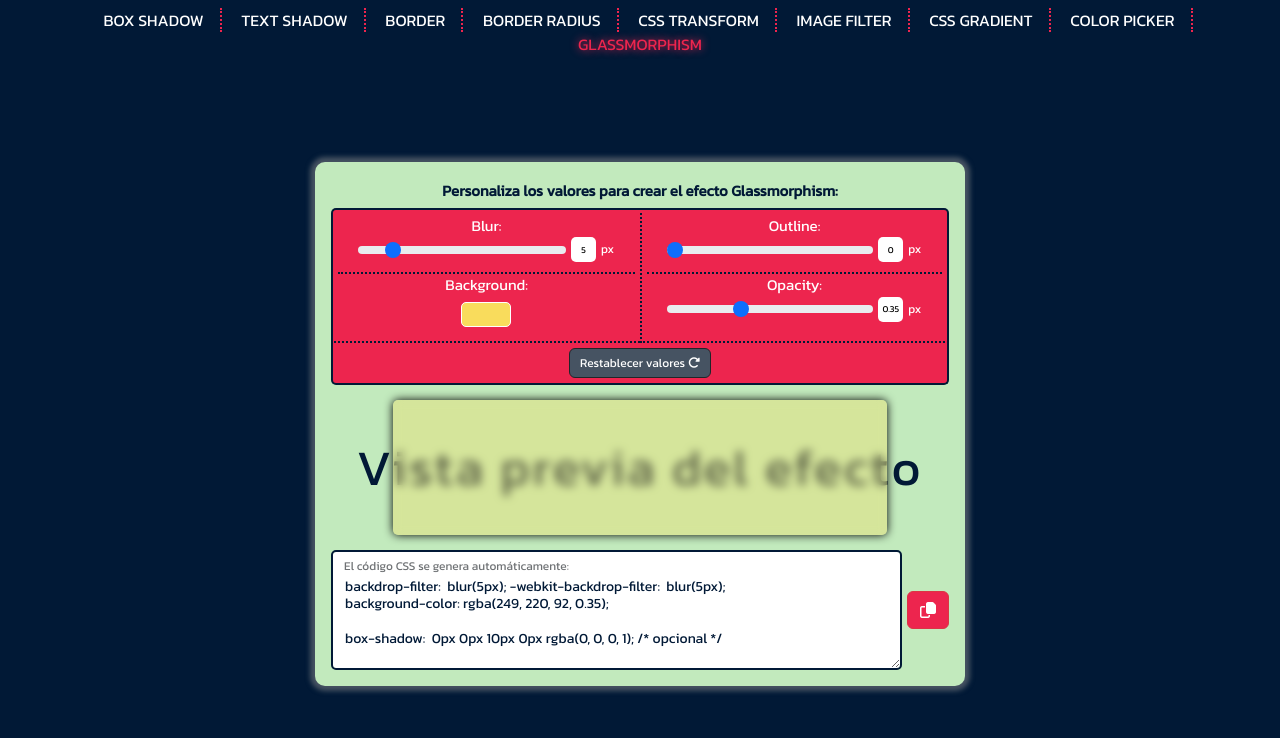
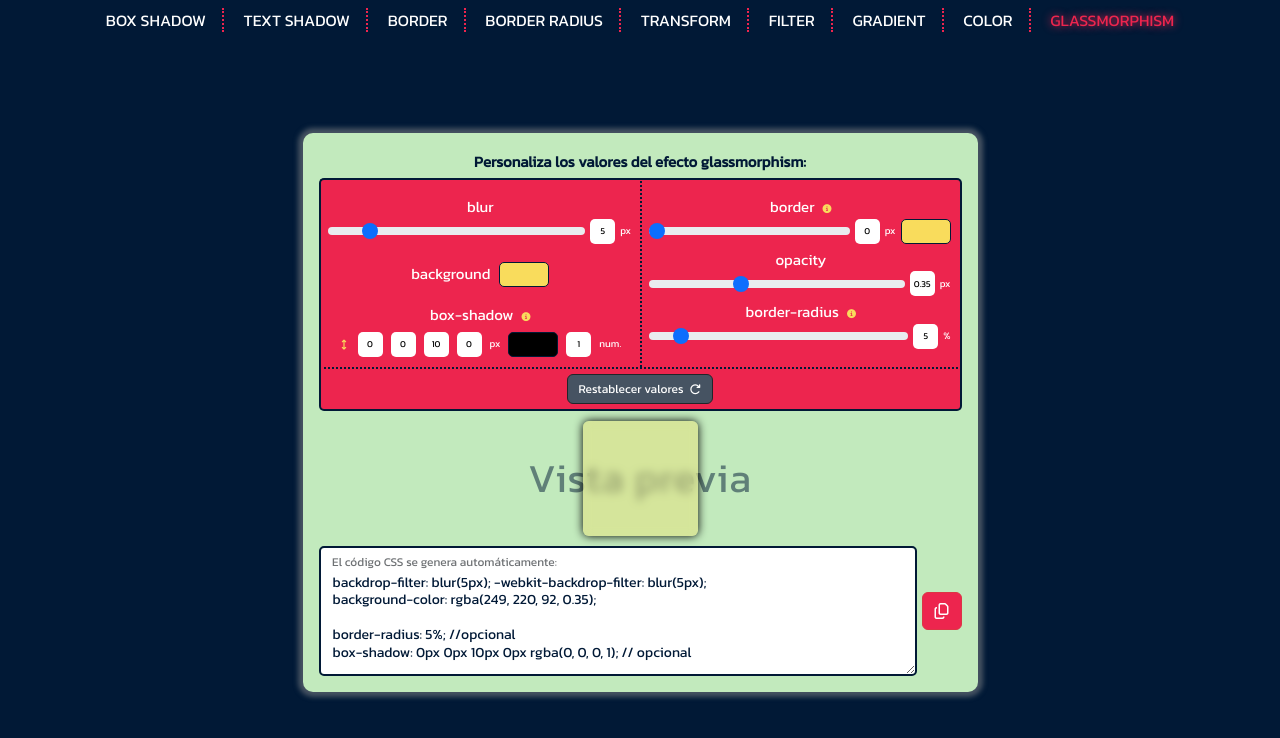
Before and after one commit to MauricioBarrueta/glassmorphismGenerator, a website: page index.html in a window 1280 px wide. Drawn offline with nearby package versions, Linux system fonts and the light colour scheme.

Commit message:
Cambios generales en diseño del sitio

```diff
--- a/index.html
+++ b/index.html
@@ -4,8 +4,8 @@
     <meta charset="UTF-8">
     <meta name="viewport" content="width=device-width, initial-scale=1.0">
 
-    <link href="https://cdn.jsdelivr.net/npm/bootstrap@5.3.2/dist/css/bootstrap.min.css" rel="stylesheet" integrity="sha384-T3c6CoIi6uLrA9TneNEoa7RxnatzjcDSCmG1MXxSR1GAsXEV/Dwwykc2MPK8M2HN" crossorigin="anonymous">
-    <link rel="stylesheet" href="https://cdnjs.cloudflare.com/ajax/libs/font-awesome/6.4.2/css/all.min.css" integrity="sha512-z3gLpd7yknf1YoNbCzqRKc4qyor8gaKU1qmn+CShxbuBusANI9QpRohGBreCFkKxLhei6S9CQXFEbbKuqLg0DA==" crossorigin="anonymous" referrerpolicy="no-referrer" />
+    <link href="https://cdn.jsdelivr.net/npm/bootstrap@5.3.8/dist/css/bootstrap.min.css" rel="stylesheet" integrity="sha384-sRIl4kxILFvY47J16cr9ZwB07vP4J8+LH7qKQnuqkuIAvNWLzeN8tE5YBujZqJLB" crossorigin="anonymous">
+    <link rel="stylesheet" href="https://cdnjs.cloudflare.com/ajax/libs/font-awesome/7.0.1/css/all.min.css" integrity="sha512-2SwdPD6INVrV/lHTZbO2nodKhrnDdJK9/kg2XD1r9uGqPo1cUbujc+IYdlYdEErWNu69gVcYgdxlmVmzTWnetw==" crossorigin="anonymous" referrerpolicy="no-referrer" />
     <link rel="stylesheet" href="src/scss/styles.css">
     <title>Style Generator: Glassmorphism Effect</title>
     <link rel="icon" type="image/x-icon" href="src/img/favicon.ico">
@@ -16,45 +16,74 @@
         <a href="https://mauriciobarrueta.github.io/textShadowGenerator/">Text Shadow</a>
         <a href="https://mauriciobarrueta.github.io/borderGenerator/">Border</a>
         <a href="https://mauriciobarrueta.github.io/borderRadiusGenerator/">Border Radius</a>
-        <a href="https://mauriciobarrueta.github.io/transformGenerator/">CSS Transform</a>
-        <a href="https://mauriciobarrueta.github.io/filterGenerator/">Image Filter</a>
-        <a href="https://mauriciobarrueta.github.io/gradientBgGenerator/">CSS Gradient</a>
-        <a href="https://mauriciobarrueta.github.io/rgbaHexGenerator/">Color Picker</a>
+        <a href="https://mauriciobarrueta.github.io/transformGenerator/">Transform</a>
+        <a href="https://mauriciobarrueta.github.io/filterGenerator/">Filter</a>
+        <a href="https://mauriciobarrueta.github.io/gradientBgGenerator/">Gradient</a>
+        <a href="https://mauriciobarrueta.github.io/rgbaHexGenerator/">Color</a>
         <a class="active">Glassmorphism</a>
       </nav>
 
     <div class="container">
         <div class="card-container">
-            <span id="title">Personaliza los valores para crear el efecto Glassmorphism:</span>
+            <span id="title">Personaliza los valores del efecto glassmorphism:</span>
             <div class="effect-options">
                 <div class="column">
                     <div class="input-group">
-                        <label for="blurRange" class="form-label">Blur:</label>
-                        <input type="range" class="form-range" min="0" max="35" step="1" value="5" id="blurRange" oninput="blurVal.value=blurRange.value">
-                        <input type="number" id="blurVal" min="0" max="35" value="5" oninput="blurRange.value=blurVal.value"><span>px</span>
+                        <label for="blurRange" class="form-label">blur</label>
+                        <div class="input-row">
+                            <input type="range" class="form-range" min="0" max="35" step="1" value="5" id="blurRange" oninput="blurVal.value=blurRange.value">
+                            <input type="number" id="blurVal" min="0" max="35" value="5" oninput="blurRange.value=blurVal.value"><span>px</span>
+                        </div>
                     </div>
-                    <div class="input-group">
-                        <label for="bgColor" class="form-label">Background:</label>
+                    <div class="input-group bg-value">
+                        <label for="bgColor" class="form-label">background</label>
                         <input type="color" id="bgColor" value="#F9DC5C">
+                    </div>
+                    <div class="input-group bg-value bs">
+                        <label class="form-label">box-shadow<small title="Opcional">&#xf05a;</small></label>
+                        <div class="shadow-values">
+                            <i class="fa-solid fa-arrows-up-down m-0" title="Usa las teclas ↑↓"></i>
+                            <input type="number" id="hShadow" min="-100" max="100" step="1" title="Horizontal">
+                            <input type="number" id="vShadow" min="-100" max="100" step="1" title="Vertical">
+                            <input type="number" id="bShadow" min="0" max="100" step="1" title="Blur">
+                            <input type="number" id="sShadow" min="0" max="100" step="1" title="Spread">
+                            <span>px</span>
+                            <input type="color" id="dsColor" value="#000000" class="mt-0">
+                            <input type="number" id="oShadow" min="0" max="1" step="0.1" title="Opacidad"><span>num.</span>
+                        </div>
                     </div>
                 </div>
                 <div class="column">
                     <div class="input-group">
-                        <label for="outlineRange" class="form-label">Outline:</label>
-                        <input type="range" class="form-range" min="0" max="20" step="1" value="0" id="outlineRange" oninput="outlineVal.value=outlineRange.value">
-                        <input type="number" id="outlineVal" min="0" max="20" value="0" step="0" oninput="outlineRange.value=outlineVal.value"><span>px</span>
+                        <label for="outlineRange" class="form-label">border<small title="Opcional">&#xf05a;</small></label>
+                        <div class="input-row">
+                            <input type="range" class="form-range" min="0" max="35" step="1" value="0" id="outlineRange" oninput="outlineVal.value=outlineRange.value">
+                            <input type="number" id="outlineVal" min="0" max="35" value="0" step="1" oninput="outlineRange.value=outlineVal.value"><span>px</span>
+                            <input class="mt-0" type="color" id="borderColor" value="#F9DC5C">
+                        </div>
                     </div>
                     <div class="input-group">
-                        <label for="opacityRange" class="form-label">Opacity:</label>
-                        <input type="range" class="form-range" min="0" max="1" step="0.05" value="0" id="opacityRange" oninput="opacityVal.value=opacityRange.value">
-                        <input type="number" id="opacityVal" min="0" max="1" value="0" step="0.05" oninput="opacityRange.value=opacityVal.value"><span>px</span>
+                        <label for="opacityRange" class="form-label">opacity</label>
+                        <div class="input-row">
+                            <input type="range" class="form-range" min="0" max="1" step="0.05" value="0" id="opacityRange" oninput="opacityVal.value=opacityRange.value">
+                            <input type="number" id="opacityVal" min="0" max="1" value="0" step="0.05" oninput="opacityRange.value=opacityVal.value"><span>px</span>
+                        </div>
+                    </div>
+                    <div class="input-group">
+                        <label for="radiusRange" class="form-label">border-radius<small title="Opcional">&#xf05a;</small></label>
+                        <div class="input-row">
+                            <input type="range" class="form-range" min="0" max="50" step="1" value="0" id="radiusRange" oninput="radiusVal.value=radiusRange.value">
+                            <input type="number" id="radiusVal" min="0" max="50" value="0" step="1" oninput="radiusRange.value=radiusVal.value"><span>%</span>
+                        </div>
                     </div>
                 </div>
             </div>
-            <div class="reset-container"><button class="btn btn-dark reset-btn" onclick="resetValues(), generateEffect()">Restablecer valores &#xf2f9;</button></div>
+            <div class="reset-container">
+                <button class="btn btn-dark reset-btn" onclick="resetValues(), generateEffect()">Restablecer valores &nbsp;<i class="fa-solid fa-arrow-rotate-right"></i></button>
+            </div>
 
             <div class="effect-preview">
-                <span>Vista previa del efecto</span>
+                <span>Vista previa</span>
                 <div class="preview"></div>
             </div>
 
@@ -63,12 +92,12 @@
                     <textarea class="form-control" placeholder="Leave a comment here" id="css-code"></textarea>
                     <label for="bs-code">El código CSS se genera automáticamente:</label>
                 </div>
-                <button class="btn btn-danger copy-btn" title="Copiar código">&#xf0c5;</button>
+                <button class="btn btn-danger copy-btn" title="Copiar">&#xf0c5;</button>
             </div>
         </div>
     </div>
 
-    <script src="https://cdn.jsdelivr.net/npm/bootstrap@5.3.2/dist/js/bootstrap.bundle.min.js" integrity="sha384-C6RzsynM9kWDrMNeT87bh95OGNyZPhcTNXj1NW7RuBCsyN/o0jlpcV8Qyq46cDfL" crossorigin="anonymous"></script>
+    <script src="https://cdn.jsdelivr.net/npm/bootstrap@5.3.8/dist/js/bootstrap.bundle.min.js" integrity="sha384-FKyoEForCGlyvwx9Hj09JcYn3nv7wiPVlz7YYwJrWVcXK/BmnVDxM+D2scQbITxI" crossorigin="anonymous"></script>
     <script src="src/js/main.js"></script>
 </body>
 </html>
--- a/src/js/main.js
+++ b/src/js/main.js
@@ -1,5 +1,9 @@
-const blurRange = document.getElementById('blurRange'), blurValue = document.getElementById('blurVal'), outlineRange = document.getElementById('outlineRange'), outlineValue = document.getElementById('outlineVal'),
-    opacityRange = document.getElementById('opacityRange'), opacityValue = document.getElementById('opacityVal'), bgColor = document.getElementById('bgColor')
+const blurRange = document.getElementById('blurRange'), blurValue = document.getElementById('blurVal'), borderRange = document.getElementById('outlineRange'), borderValue = document.getElementById('outlineVal'),
+    opacityRange = document.getElementById('opacityRange'), opacityValue = document.getElementById('opacityVal'), radiusRange = document.getElementById('radiusRange'), radiusValue = document.getElementById('radiusVal'),
+    bgColor = document.getElementById('bgColor'), borderColor = document.getElementById('borderColor')
+
+const offsetX = document.getElementById('hShadow'), offsetY = document.getElementById('vShadow'), blurRadius = document.getElementById('bShadow'), spreadRadius = document.getElementById('sShadow'), bsColor = document.getElementById('dsColor'), opacityShadow = document.getElementById('oShadow')
+
 const effectPreview = document.querySelector('.preview'), effectOptions = document.querySelectorAll('.effect-options input'), effectCssCode = document.getElementById('css-code')
 
 window.onload = () => {
@@ -10,17 +14,36 @@ window.onload = () => {
 /* Se llama a la función cada que el valor de los input tipo 'range' y 'color' cambian */
 effectOptions.forEach(element => { element.addEventListener('input', () => { generateEffect() }) });
 bgColor.addEventListener('change', () => { generateEffect() })
+borderColor.addEventListener('change', () => { generateEffect() })
 
 /* Genera el efecto y el código CSS */
 const generateEffect = () => {
-    let blurCode = `${blurRange.value != 0 ? ` blur(${blurRange.value}px)` : ''}`
-    let borderCode = `${outlineRange.value != 0 ? `${outlineRange.value}px solid ${bgColor.value}` : '' }`
+    let blurCode = `${blurRange.value != 0 ? `blur(${blurRange.value}px)` : ''}`
+    let borderCode = `${borderRange.value != 0 ? `${borderRange.value}px solid ${borderColor.value.toUpperCase()}` : '' }`
     let bgColorCode = hexColorToRgba(bgColor.value, opacityRange.value)
+    let radiusCode = `${radiusRange.value != 0 ? `${radiusRange.value}%` : ''}`
+    let bsCode = ( offsetX.value != 0 || offsetY.value != 0 || blurRadius.value != 0 || spreadRadius.value != 0 )
+        ? `${offsetX.value}px ${offsetY.value}px ${blurRadius.value}px ${spreadRadius.value}px ${hexColorToRgba(bsColor.value, opacityShadow.value)}` : ''
 
     effectPreview.style.backdropFilter = blurCode
     effectPreview.style.background = bgColorCode
-    effectPreview.style.outline = borderCode
-    effectCssCode.textContent = `${blurCode != '' ? (`backdrop-filter: ${blurCode}; -webkit-backdrop-filter: ${blurCode};`) : ''}${borderCode != '' ? `\noutline: ${borderCode};` : ''}\nbackground-color: ${bgColorCode};\n\nbox-shadow:  0px 0px 10px 0px rgba(0, 0, 0, 1); /* opcional */`
+    effectPreview.style.border = borderCode
+    effectPreview.style.borderRadius = radiusCode
+
+    effectPreview.style.boxShadow = bsCode
+
+    const lines = []
+
+    if (blurCode) lines.push(`backdrop-filter: ${blurCode}; -webkit-backdrop-filter: ${blurCode};`)
+    lines.push(`background-color: ${bgColorCode};`)
+
+    if (borderCode) lines.push(`border: ${borderCode};`)
+
+    if(radiusCode) lines.push(`\nborder-radius: ${radiusCode}; //opcional`)
+
+    if(bsCode) lines.push(`box-shadow: ${offsetX.value}px ${offsetY.value}px ${blurRadius.value}px ${spreadRadius.value}px ${hexColorToRgba(bsColor.value, opacityShadow.value)}; // opcional`) //! aqui van los valores de los input de box-shadow y van en 1 if
+
+    effectCssCode.textContent = lines.join('\n')
 }
 
 /* Transforma el color hexadecimal al modelo RGB */
@@ -37,8 +60,12 @@ copyCodeBtn.addEventListener('click', () => {
 })
 
 const resetValues = () => {
-    blurRange.value = blurValue.value = 5
-    outlineRange.value = outlineValue.value = 0
+    blurRange.value = blurValue.value = radiusRange.value = radiusValue.value = 5
+    borderRange.value = borderValue.value = offsetX.value = offsetY.value = spreadRadius.value = 0
+    blurRadius.value = 10
+    opacityShadow.value = 1
     opacityRange.value = opacityValue.value = 0.35
-    bgColor.value = '#F9DC5C'
+    bgColor.value = borderColor.value = '#F9DC5C'
+    bsColor.value = "#000"
+
 }
--- a/src/scss/styles.scss
+++ b/src/scss/styles.scss
@@ -27,9 +27,9 @@ body {
         display: flex; align-items: center; justify-content: center; flex-wrap: wrap; flex-direction: row;
     }
     .container {
-        min-height: 90vh;
+        min-height: 93vh; padding: 1em;
         .card-container {
-            width: 650px; min-width: 450px; height: auto;
+            width: 675px; height: auto;
             padding: 1em; text-align: center;
             background-color: $teaGreen; border-radius: 10px; box-shadow: 0px 0px 5px 5px $Charcoal;
 
@@ -40,22 +40,27 @@ body {
             span { cursor: default; }
 
             .effect-options {
+                flex-direction: row;
                 margin: 5px 0 auto;
+
                 .column {
-                    width: 50%; height: 135px;
-                    padding: 5px; border: 2px solid $oxfordBlue; border-bottom-style: dotted;
+                    width: 50%; height: 188.5px;
+                    padding: 1em 0.5rem 0.5rem 0.5rem; border: 2px solid $oxfordBlue; border-bottom: 0;
                     background-color: $redCrayola; color: white;
+
                     &:first-child { border-radius: 5px 0 0 0; border-right: 0; }
                     &:last-child { border-radius: 0 5px 0 0; border-left: 2px dotted $oxfordBlue; }
 
                     .input-group {
-                        justify-content: center;
-                        margin-bottom: 5px;
-                        &:nth-child(2), &:nth-child(4) { border-top: 2px dotted $oxfordBlue; margin-top: 10px; }
-                        label {
-                            width: 100%; display: inline-block;
-                            font-size: 15px; margin-bottom: 0;
+                        height: 47.5px;
+                        display: flex; flex-direction: column; justify-content: center; flex-wrap: nowrap; margin-bottom: 5px;
+
+                        label { width: 100%; font-size: 15px; margin-bottom: 0; }
+                        small, .fa-arrows-up-down {
+                            font-size: 9px; color: $naplesYellow;
+                            margin: 6px 0 0 8px !important; cursor: help;
                         }
+
                         input::-webkit-outer-spin-button, input::-webkit-inner-spin-button { -webkit-appearance: none; margin: 0; }
                         input[type = number] {
                             width: 25px; height: 25px;
@@ -63,55 +68,70 @@ body {
                             text-align: center; font-size: 9px;
                             border: 0; margin: 0 !important; border-radius: 5px !important;
                         }
-                        span {
-                            width: fit-content;
-                            font-size: 12px; line-height: 2;
-                            margin-left: 5px !important;
+
+                        .input-row { display: flex; align-items: center; width: 100%; gap: 5px; }
+                        .form-range {
+                            flex: 1; height: 25px; cursor: pointer;
                         }
-                        .form-range {
-                            width: 70%; height: 25px; cursor: pointer;
-                            margin-right: 5px !important;
-                        }
+
                         input[type = color] {
                             width: 50px; height: 25px;
-                            appearance: none; -webkit-appearance: none; -moz-appearance: none;
                             border: 0; margin-top: 5px; background: transparent; cursor: pointer; transition: 0.25s;
                             &:hover { scale: 1.05; }
-                            &::-webkit-color-swatch { border-radius: 5px; border: 1px solid white; }
-                            &::-moz-color-swatch { border-radius: 5px; border: 1px solid white; }
+                            &::-webkit-color-swatch { border-radius: 5px; border: 1px solid $oxfordBlue; }
+                            &::-moz-color-swatch { border-radius: 5px; border: 1px solid $oxfordBlue; }
+                        }
+
+                        span { font-size: 10px; line-height: 2; }
+                    }
+
+                    .bg-value {
+                        flex-direction: row; align-items: center; flex-wrap: nowrap;
+                        label { width: fit-content; margin-right: 10px; margin-top: 3px; }
+                    }
+                    .bs {
+                        flex-wrap: wrap; height: 52.5px;
+                        label { margin-right: 0; margin-bottom: 5px; }
+                        .shadow-values {
+                            display: flex; justify-content: center; align-items: center; gap: 8px;
+                            i { margin: 0 !important; }
                         }
                     }
                 }
             }
+
             .reset-container {
-                background-color: $redCrayola; border: 2px solid $oxfordBlue; border-top: 0;
+                background-color: $redCrayola; border: 2px solid $oxfordBlue; border-top-style: dotted;
                 border-radius: 0 0 5px 5px; padding: 5px;
                 .reset-btn {
                     background-color: $Charcoal; padding: 5px 10px;
                     font-size: 12px;
                     &:hover { background-color: #000; }
+                    i { font-size: 10px; }
                 }
             }
+
             .effect-preview {
                 position: relative; z-index: 10;
-                margin: 15px 0;
+                margin: 10px 0;
                 span {
                     position: absolute;
-                    font-size: 50px; letter-spacing: 3px;
-                    color: $oxfordBlue; user-select: none;
+                    font-size: 40px; letter-spacing: 1px;
+                    color: $oxfordBlue; user-select: none; opacity: .5;
                 }
                 .preview {
-                    width: 80%; height: 135px; position: relative;
+                    width: 115px; height: 115px; position: relative;
                     background-color: $naplesYellow; border-radius: 5px; margin: auto;
                     box-shadow:  0px 0px 10px 0px rgba(0, 0, 0, 1);
                 }
             }
+
             .effect-code {
                 flex-wrap: nowrap;
                 .form-floating {
                     width: 100%;
                     textarea {
-                        height: 120px;
+                        height: 130px;
                         border: 2px solid $oxfordBlue; border-radius: 5px; cursor: copy;
                         font-size: 14px; color: $oxfordBlue;
                         &::selection { background-color: $naplesYellow; }
```
Also changed, not shown: src/scss/styles.css, 1 other file.
